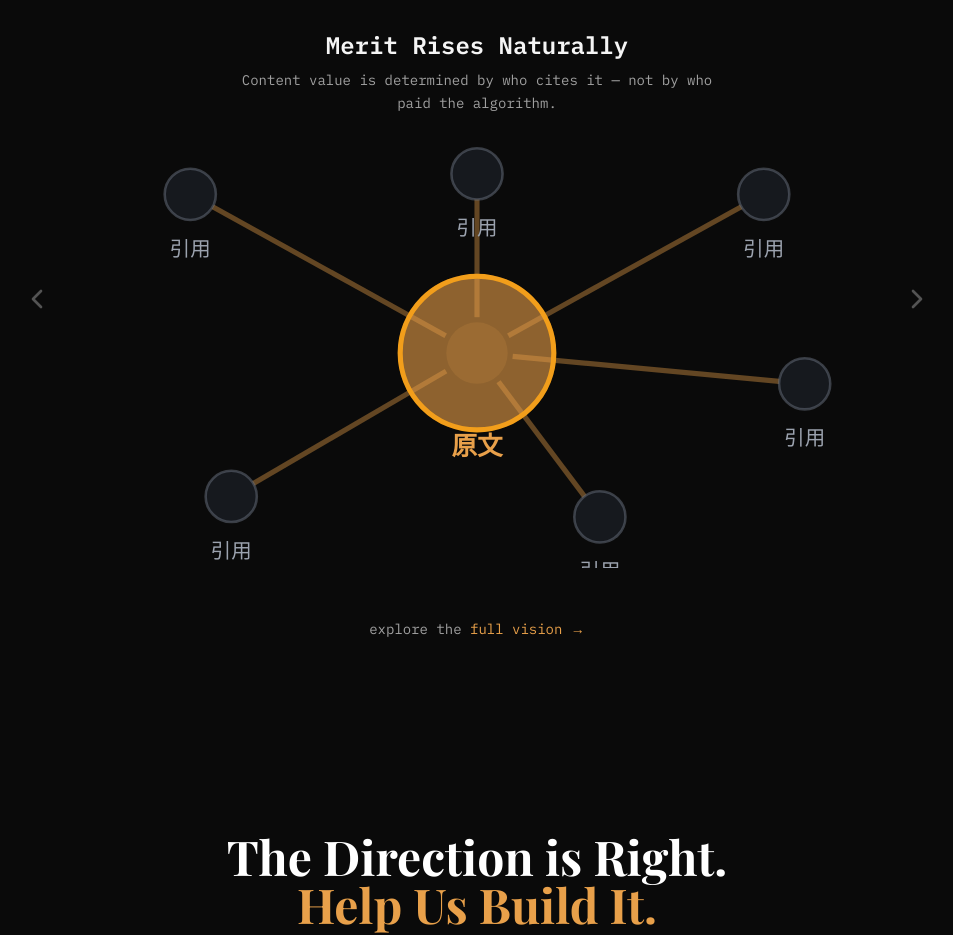
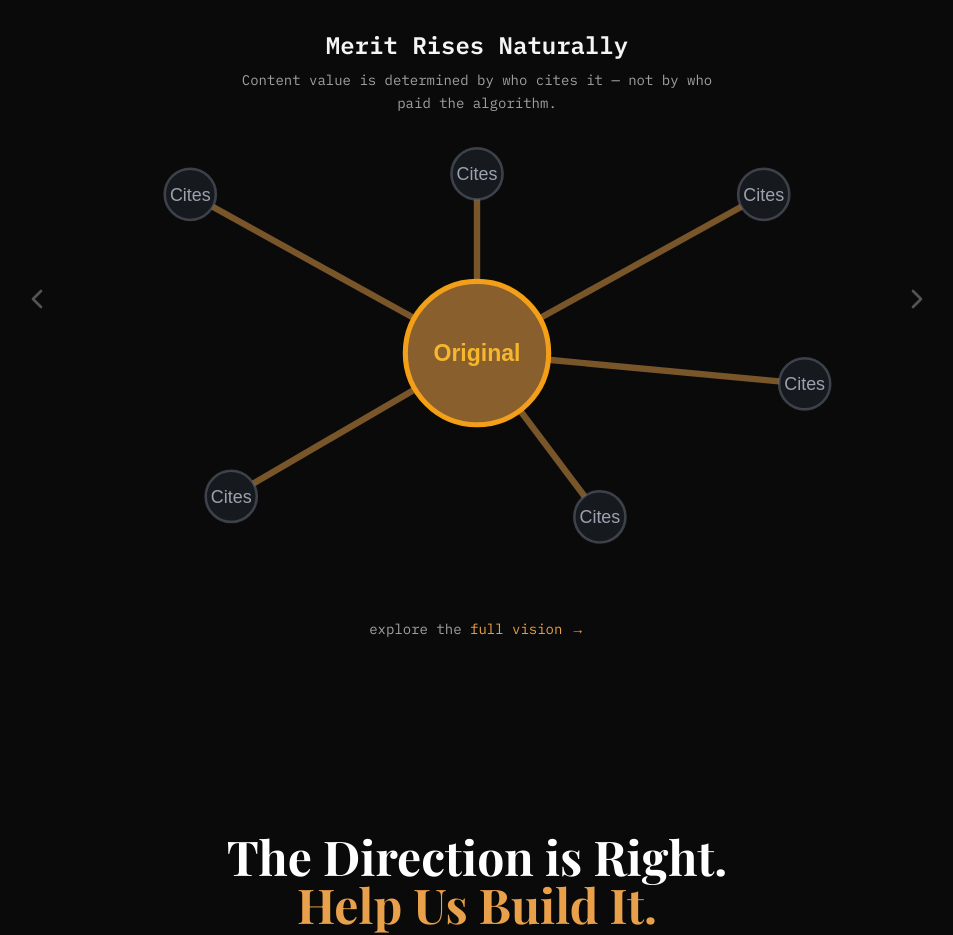
Before and after one commit to epressworld/world, a Next.js app: page / in a window 1280 px wide. Shown: the part 4360-5295 px from the top of the page, without its empty margins (163-1116 px from the left). Built offline with nearby package versions, Linux system fonts and the light colour scheme.

Commit message:
Fix MeritGraph animation and labels
- Progressive center node growth with each citation line
- Lines now stop at circle edge instead of penetrating
- Move labels inside circles: Original (center), Cites (satellites)
- Use English labels as requested

```diff
--- a/src/components/home/vision-preview.jsx
+++ b/src/components/home/vision-preview.jsx
@@ -8,16 +8,50 @@ import { useCallback, useEffect, useRef, useState } from "react"
 
 function MeritGraph() {
   const [key, setKey] = useState(0)
+  const [currentStage, setCurrentStage] = useState(0)
   const center = { x: 150, y: 84 }
 
   const satellites = [
-    { x: 38, y: 22, label: "引用" },
-    { x: 150, y: 14, label: "引用" },
-    { x: 262, y: 22, label: "引用" },
-    { x: 278, y: 96, label: "引用" },
-    { x: 198, y: 148, label: "引用" },
-    { x: 54, y: 140, label: "引用" },
+    { x: 38, y: 22 },
+    { x: 150, y: 14 },
+    { x: 262, y: 22 },
+    { x: 278, y: 96 },
+    { x: 198, y: 148 },
+    { x: 54, y: 140 },
   ]
+
+  const centerStages = [
+    { r: 10, opacity: 0.1 },
+    { r: 13, opacity: 0.15 },
+    { r: 16, opacity: 0.2 },
+    { r: 19, opacity: 0.25 },
+    { r: 22, opacity: 0.3 },
+    { r: 25, opacity: 0.35 },
+    { r: 28, opacity: 0.4 },
+  ]
+
+  useEffect(() => {
+    setCurrentStage(0)
+    const stages = [0, 1, 2, 3, 4, 5, 6]
+    stages.forEach((stage, index) => {
+      setTimeout(
+        () => {
+          setCurrentStage(stage)
+        },
+        500 + index * 400,
+      )
+    })
+  }, [key])
+
+  useEffect(() => {
+    const timer = setInterval(() => {
+      setKey((k) => k + 1)
+    }, 8000)
+    return () => clearInterval(timer)
+  }, [])
+
+  const currentRadius = centerStages[currentStage].r
+  const currentOpacity = centerStages[currentStage].opacity
 
   const arrows = satellites.map((s) => {
     const dx = center.x - s.x
@@ -28,27 +62,10 @@ function MeritGraph() {
     return {
       x1: s.x + ux * 10,
       y1: s.y + uy * 10,
-      x2: center.x - ux * 14,
-      y2: center.y - uy * 14,
+      x2: center.x - ux * currentRadius,
+      y2: center.y - uy * currentRadius,
     }
   })
-
-  const centerStages = [
-    { r: 12, opacity: 0.15 },
-    { r: 15, opacity: 0.2 },
-    { r: 18, opacity: 0.25 },
-    { r: 21, opacity: 0.3 },
-    { r: 24, opacity: 0.35 },
-    { r: 27, opacity: 0.4 },
-    { r: 30, opacity: 0.45 },
-  ]
-
-  useEffect(() => {
-    const timer = setInterval(() => {
-      setKey((k) => k + 1)
-    }, 8000)
-    return () => clearInterval(timer)
-  }, [])
 
   return (
     <div key={key} className="relative">
@@ -66,11 +83,14 @@ function MeritGraph() {
               x2={a.x2}
               y2={a.y2}
               stroke="#e8a04a"
-              strokeWidth="2"
-              strokeOpacity={0.4}
+              strokeWidth="2.5"
+              strokeOpacity={0.5}
               initial={{ pathLength: 0, opacity: 0 }}
-              animate={{ pathLength: 1, opacity: 1 }}
-              transition={{ delay: 0.5 + i * 0.4, duration: 0.3 }}
+              animate={{
+                pathLength: i <= currentStage ? 1 : 0,
+                opacity: i <= currentStage ? 1 : 0,
+              }}
+              transition={{ duration: 0.3 }}
             />
           </motion.g>
         ))}
@@ -86,100 +106,74 @@ function MeritGraph() {
               stroke="#6b7280"
               strokeWidth="1"
               strokeOpacity={0.5}
-              initial={{ opacity: 0, scale: 0.8 }}
-              animate={{ opacity: 1, scale: 1 }}
+              initial={{ opacity: 0 }}
+              animate={{ opacity: 1 }}
               transition={{ duration: 0.3 }}
             />
             <motion.text
               x={s.x}
-              y={s.y + 24}
+              y={s.y}
+              dy="0.35em"
               textAnchor="middle"
               fill="#9ca3af"
-              fontSize="8"
+              fontSize="7"
+              fontWeight="500"
               fontFamily="sans-serif"
               initial={{ opacity: 0 }}
               animate={{ opacity: 1 }}
               transition={{ delay: 0.2, duration: 0.3 }}
             >
-              {s.label}
+              Cites
             </motion.text>
           </motion.g>
-        ))}
-
-        {centerStages.map((stage, i) => (
-          <motion.circle
-            key={`center-${i}`}
-            cx={center.x}
-            cy={center.y}
-            r={stage.r}
-            fill="#e8a04a"
-            fillOpacity={stage.opacity}
-            initial={{ r: 12, fillOpacity: 0.15 }}
-            animate={{ r: stage.r, fillOpacity: stage.opacity }}
-            transition={{
-              delay: i * 0.4,
-              duration: 0.3,
-              ease: "easeOut",
-            }}
-            style={{
-              display: i === 0 ? "block" : "none",
-            }}
-          />
         ))}
 
         <motion.circle
           cx={center.x}
           cy={center.y}
-          r={12}
+          r={currentRadius}
           fill="#e8a04a"
-          fillOpacity={0.15}
+          fillOpacity={currentOpacity}
           stroke="#f59e0b"
           strokeWidth="2"
-          initial={{ r: 12, fillOpacity: 0.15 }}
-          animate={{
-            r: [12, 15, 18, 21, 24, 27, 30],
-            fillOpacity: [0.15, 0.2, 0.25, 0.3, 0.35, 0.4, 0.45],
-          }}
-          transition={{
-            times: [0, 0.07, 0.14, 0.21, 0.28, 0.35, 0.42],
-            duration: 3,
-            ease: "easeOut",
-          }}
+          transition={{ duration: 0.3, ease: "easeOut" }}
         />
 
         <motion.text
           x={center.x}
-          y={center.y + 40}
+          y={center.y}
+          dy="0.35em"
           textAnchor="middle"
-          fill="#e8a04a"
-          fontSize="10"
+          fill="#fbbf24"
+          fontSize="9"
           fontWeight="600"
           fontFamily="sans-serif"
           initial={{ opacity: 0 }}
           animate={{ opacity: 1 }}
-          transition={{ delay: 0.8, duration: 0.5 }}
+          transition={{ delay: 0.5, duration: 0.5 }}
         >
-          原文
+          Original
         </motion.text>
 
+        {currentStage === 6 && (
           <motion.circle
             cx={center.x}
             cy={center.y}
-          r={30}
+            r={currentRadius}
             fill="#e8a04a"
             fillOpacity={0}
             initial={{ scale: 1, fillOpacity: 0.3 }}
             animate={{
-            scale: [1, 1.15, 1],
+              scale: [1, 1.2, 1],
               fillOpacity: [0.3, 0.1, 0.3],
             }}
             transition={{
-            delay: 3,
               duration: 2,
               repeat: Infinity,
               ease: "easeInOut",
             }}
           />
+        )}
       </svg>
     </div>
   )
```
Lines whose indentation alone changed are shown as unchanged.
